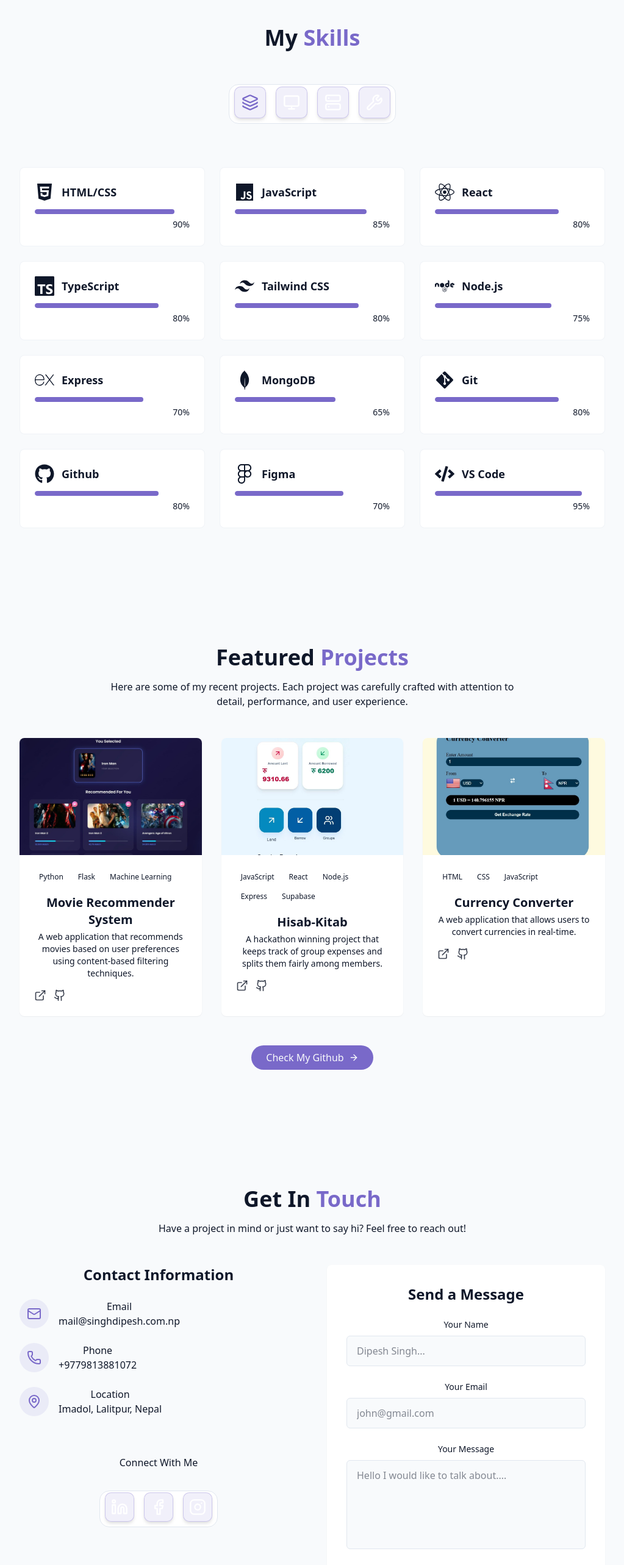
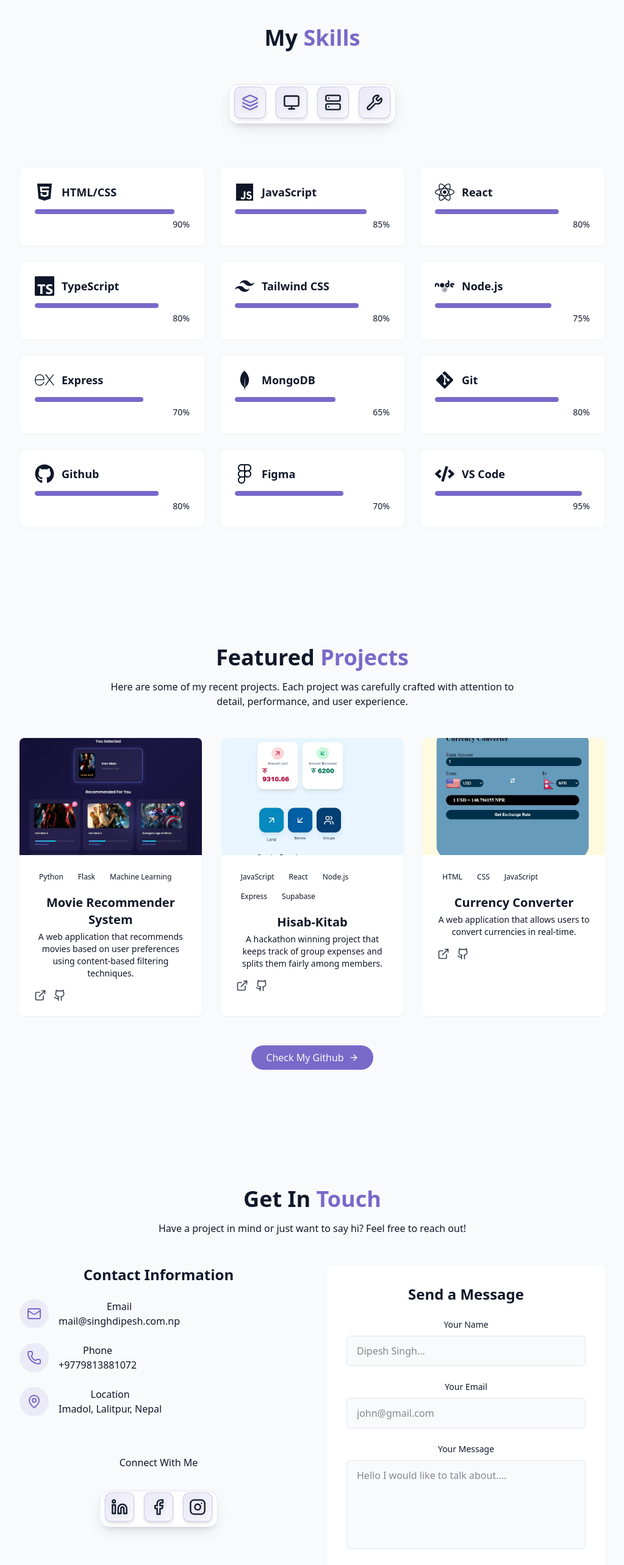
Before and after one commit to Dipu9813/dipesh-portfolio, a React (Vite) app: page / in a window 1280 px wide. Shown: the part 1560-4126 px from the top of the page at 61% size, without its empty margins (128-1151 px from the left). Built offline with nearby package versions, Linux system fonts and the light colour scheme.

Commit message:
icons updated

```diff
--- a/src/assets/Dock.css
+++ b/src/assets/Dock.css
@@ -12,10 +12,15 @@
   width: fit-content;
   gap: 1rem;
   border-radius: 1rem;
-  background-color: hsl(var(--card));
+  background: linear-gradient(180deg, hsl(var(--card) / 0.8), hsl(var(--card) / 0.95));
   border: 1px solid hsl(var(--border));
   padding: 0 0.5rem 0.5rem;
   margin: 0 auto;
+  backdrop-filter: blur(20px);
+  box-shadow:
+    0 10px 25px -5px rgba(0, 0, 0, 0.1),
+    0 8px 10px -6px rgba(0, 0, 0, 0.1),
+    inset 0 1px 0 0 rgba(255, 255, 255, 0.1);
 }
 
 .dock-item {
@@ -24,24 +29,42 @@
   align-items: center;
   justify-content: center;
   border-radius: 10px;
-  background-color: hsl(var(--primary) / 0.1);
+  background: linear-gradient(135deg, hsl(var(--primary) / 0.15), hsl(var(--primary) / 0.05));
   border: 1px solid hsl(var(--primary) / 0.3);
   box-shadow:
     0 4px 6px -1px rgba(0, 0, 0, 0.1),
-    0 2px 4px -1px rgba(0, 0, 0, 0.06);
+    0 2px 4px -1px rgba(0, 0, 0, 0.06),
+    inset 0 1px 0 0 rgba(255, 255, 255, 0.1);
   cursor: pointer;
   outline: none;
-  transition: background-color 0.2s;
+  transition: all 0.3s;
+  backdrop-filter: blur(10px);
 }
 
 .dock-item:hover {
-  background-color: hsl(var(--primary) / 0.2);
+  background: linear-gradient(135deg, hsl(var(--primary) / 0.25), hsl(var(--primary) / 0.15));
+  border-color: hsl(var(--primary) / 0.5);
+  box-shadow:
+    0 8px 12px -2px rgba(0, 0, 0, 0.15),
+    0 4px 6px -1px rgba(0, 0, 0, 0.1),
+    inset 0 1px 0 0 rgba(255, 255, 255, 0.2),
+    0 0 20px hsl(var(--primary) / 0.3);
 }
 
 .dock-icon {
   display: flex;
   align-items: center;
   justify-content: center;
+  filter: drop-shadow(0 2px 4px rgba(0, 0, 0, 0.1));
+}
+
+/* Icon colors for light/dark theme */
+.dark .dock-icon {
+  filter: drop-shadow(0 2px 6px rgba(0, 0, 0, 0.3));
+}
+
+.dock-item:hover .dock-icon {
+  filter: drop-shadow(0 4px 8px hsl(var(--primary) / 0.4));
 }
 
 .dock-label {
--- a/src/components/ContactSection.jsx
+++ b/src/components/ContactSection.jsx
@@ -94,17 +94,17 @@ export const ContactSection = () => {
                                 <Dock
                                     items={[
                                         {
-                                            icon: <Linkedin size={28} className="text-white" />,
+                                            icon: <Linkedin size={28} className="text-foreground" />,
                                             label: 'LinkedIn',
                                             onClick: () => window.open('https://www.linkedin.com/in/dipesh--singh/', '_blank')
                                         },
                                         {
-                                            icon: <Facebook size={28} className="text-white" />,
+                                            icon: <Facebook size={28} className="text-foreground" />,
                                             label: 'Facebook',
                                             onClick: () => window.open('https://www.facebook.com/dipesh.singh.50945', '_blank')
                                         },
                                         {
-                                            icon: <Instagram size={28} className="text-white" />,
+                                            icon: <Instagram size={28} className="text-foreground" />,
                                             label: 'Instagram',
                                             onClick: () => window.open('https://www.instagram.com/dipesh____singh/', '_blank')
                                         }
--- a/src/components/SkillsSection.jsx
+++ b/src/components/SkillsSection.jsx
@@ -76,25 +76,25 @@ export const SkillsSection = () => {
                     <Dock
                         items={[
                             {
-                                icon: <Layers size={28} className={activeCategory === "all" ? "text-primary" : "text-white"} />,
+                                icon: <Layers size={28} className={activeCategory === "all" ? "text-primary" : "text-foreground"} />,
                                 label: 'All',
                                 onClick: () => setActiveCategory("all"),
                                 className: activeCategory === "all" ? "ring-2 ring-primary" : ""
                             },
                             {
-                                icon: <Monitor size={28} className={activeCategory === "frontend" ? "text-primary" : "text-white"} />,
+                                icon: <Monitor size={28} className={activeCategory === "frontend" ? "text-primary" : "text-foreground"} />,
                                 label: 'Frontend',
                                 onClick: () => setActiveCategory("frontend"),
                                 className: activeCategory === "frontend" ? "ring-2 ring-primary" : ""
                             },
                             {
-                                icon: <Server size={28} className={activeCategory === "backend" ? "text-primary" : "text-white"} />,
+                                icon: <Server size={28} className={activeCategory === "backend" ? "text-primary" : "text-foreground"} />,
                                 label: 'Backend',
                                 onClick: () => setActiveCategory("backend"),
                                 className: activeCategory === "backend" ? "ring-2 ring-primary" : ""
                             },
                             {
-                                icon: <Wrench size={28} className={activeCategory === "tools" ? "text-primary" : "text-white"} />,
+                                icon: <Wrench size={28} className={activeCategory === "tools" ? "text-primary" : "text-foreground"} />,
                                 label: 'Tools',
                                 onClick: () => setActiveCategory("tools"),
                                 className: activeCategory === "tools" ? "ring-2 ring-primary" : ""
```
